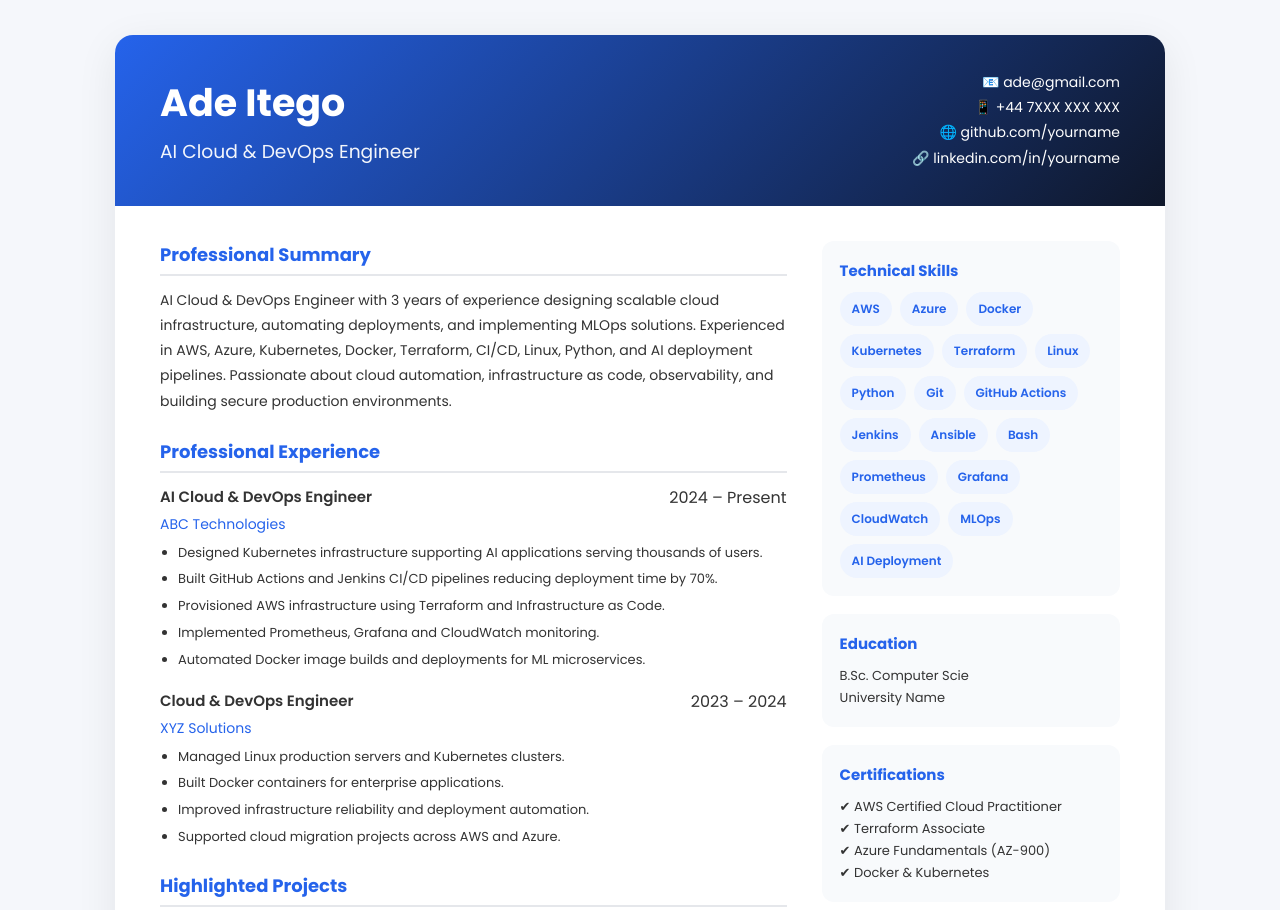
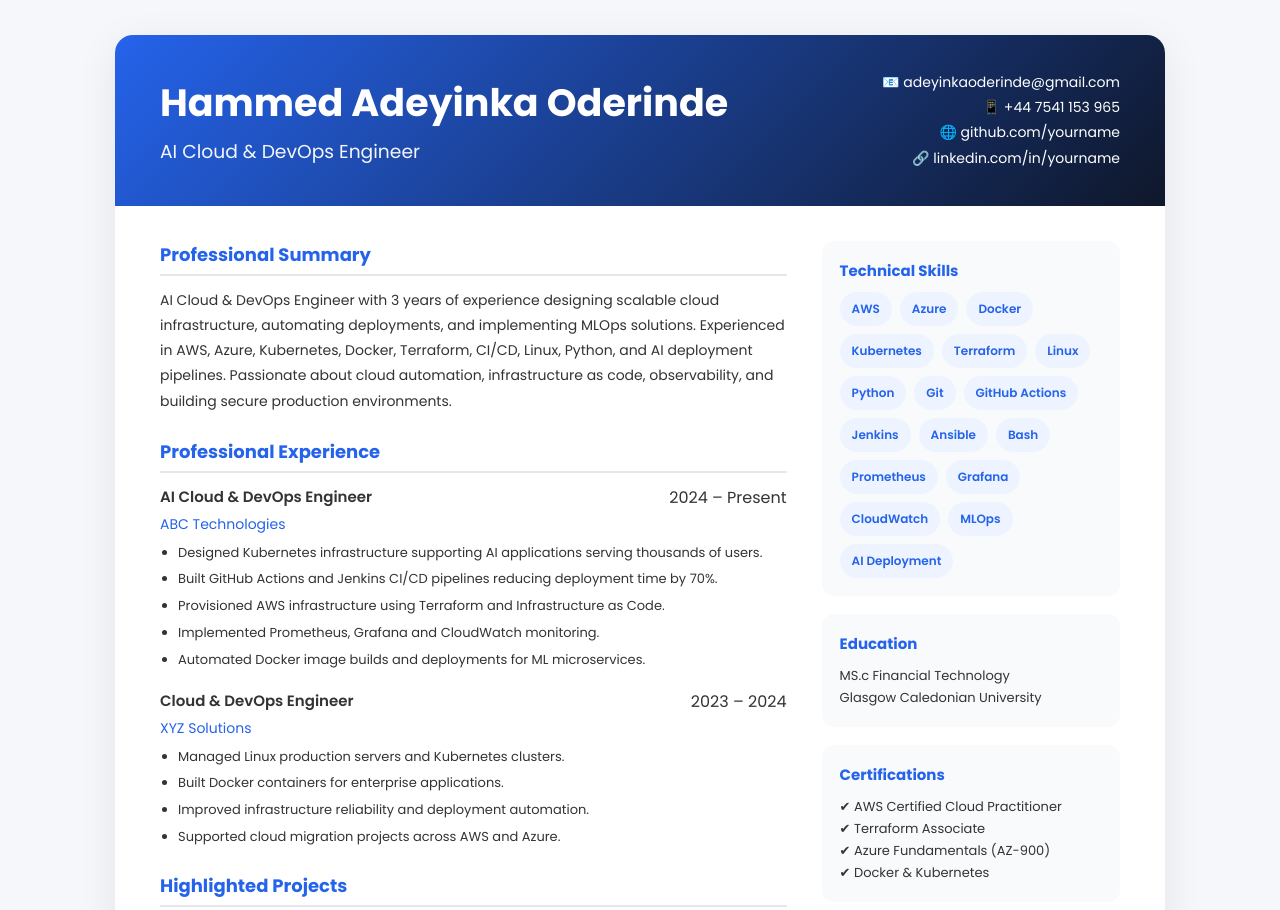
Before and after one commit to adeyeancute/my-professional-resume, a plain HTML site: page index.html in a window 1280 px wide. Shown: the top 910 px of the page. Drawn offline with Linux system fonts and the light colour scheme.

Commit message:
Build cicd

```diff
--- a/index.html
+++ b/index.html
@@ -193,7 +193,7 @@ flex-direction:column;
 
 <div class="hero-left">
 
-<h1>Ade Itego</h1>
+<h1>Hammed Adeyinka Oderinde</h1>
 
 <h3>AI Cloud & DevOps Engineer</h3>
 
@@ -201,9 +201,9 @@ flex-direction:column;
 
 <div class="hero-right">
 
-📧 ade@gmail.com<br>
+📧 adeyinkaoderinde@gmail.com<br>
 
-📱 +44 7XXX XXX XXX<br>
+📱 +44 7541 153 965<br>
 
 🌐 github.com/yourname<br>
 
@@ -373,10 +373,10 @@ XYZ Solutions
 
 <p class="small">
 
-B.Sc. Computer Scie
+MS.c  Financial Technology
 <br>
 
-University Name
+Glasgow Caledonian University
 
 </p>
 
```
